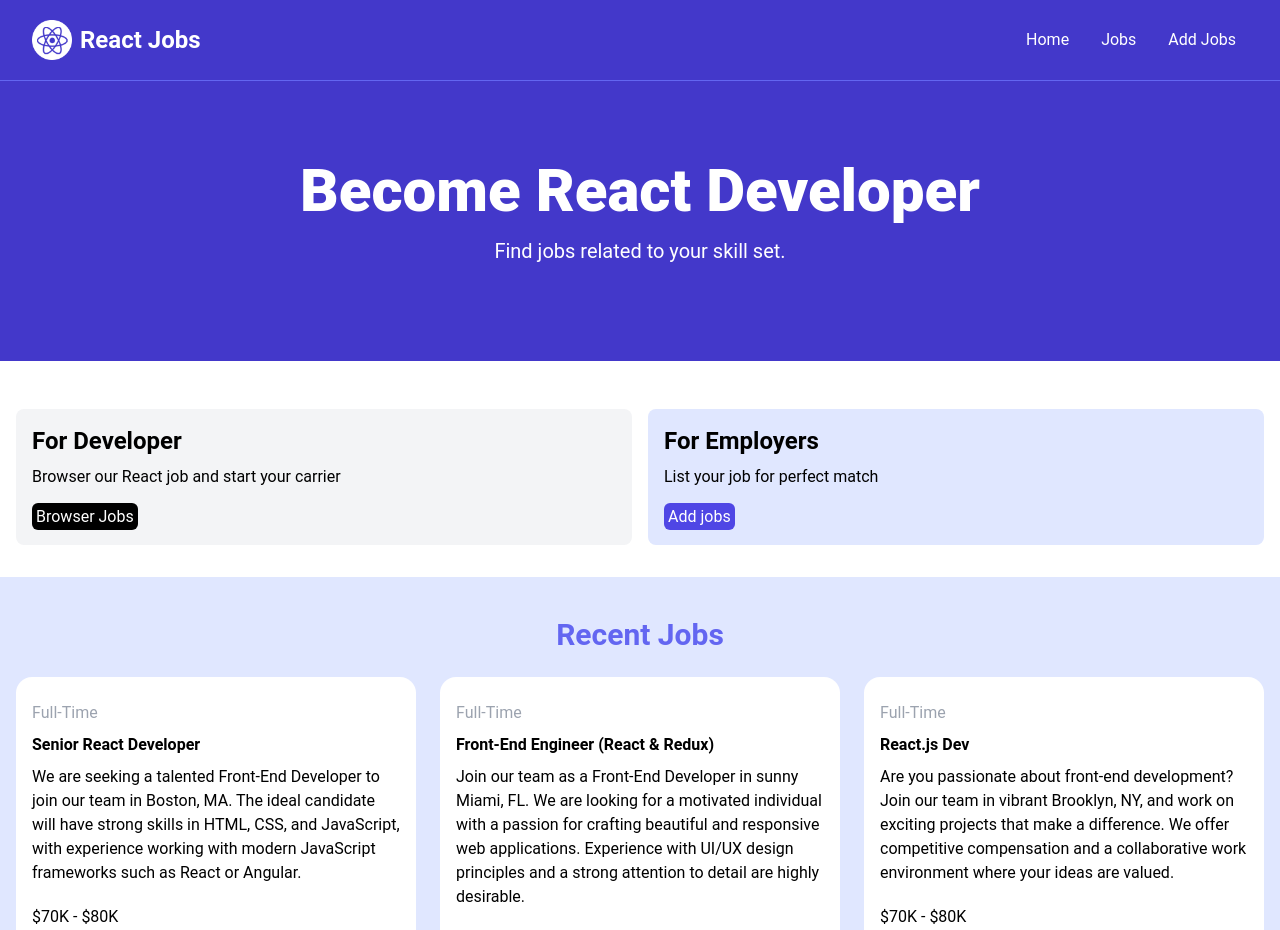
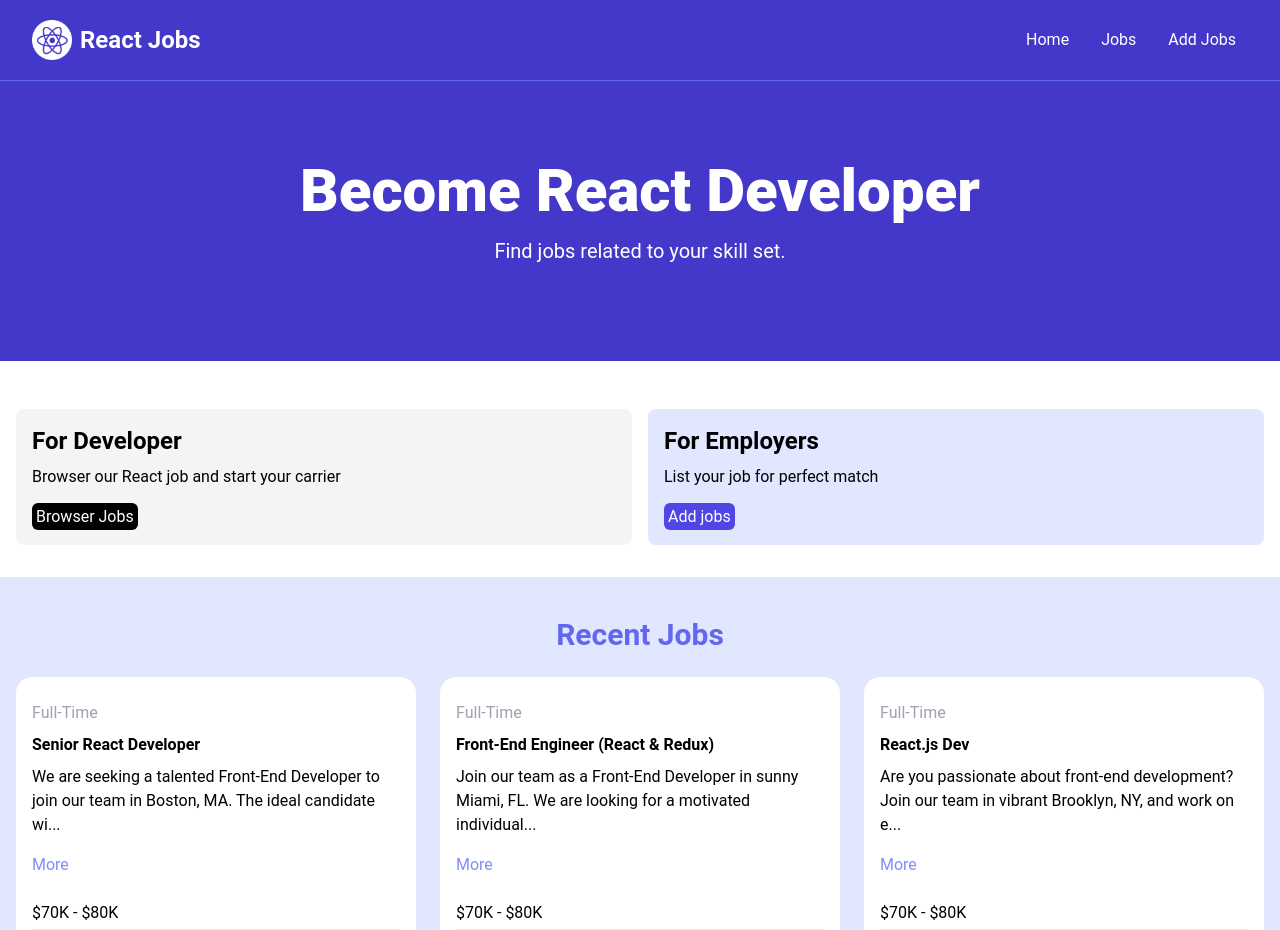
Before and after one commit to MAURICEDS0UZA/react_basic, a React (Vite) app: page / in a window 1280 px wide. Shown: the top 930 px of the page. Built offline with nearby package versions, Linux system fonts and the light colour scheme.

Commit message:
Feat:Component state updation on click.

```diff
--- a/src/Components/JobListing.jsx
+++ b/src/Components/JobListing.jsx
@@ -1,23 +1,34 @@
-import React from "react";
+import React, { useState } from "react";
 import { jobs } from "../jobs.json";
 
+export const JobListing = () => {
+  const [showDescriptions, setShowDescriptions] = useState({});
 
-export const JobListing = () => {
-const requiredId=['1','2','3']
+  const toggleDescription = (jobId) => {
+    setShowDescriptions((prevDescriptions) => ({
+      ...prevDescriptions,
+      [jobId]: !prevDescriptions[jobId]
+    }));
+  };
+console.log(showDescriptions)
+  const requiredIds = ['1', '2', '3'];
+
   return (
     <>
       {jobs.map((job) => (
-       requiredId.includes(job.id)&&(
+        requiredIds.includes(job.id) && (
           <div key={job.id} className="container bg-white rounded-2xl px-4 py-6">
             <h3 className="text-gray-400">{job.type}</h3>
             <h2 className="font-semibold py-2">{job.title}</h2>
-          <p className="pb-4">{job.description}</p>
+            <p className="pb-4">{showDescriptions[job.id] ? job.description : (job.description.substring(0, 100) + "...")}</p>
+            <button onClick={() => toggleDescription(job.id)} className="text-indigo-400 mb-5 hover:text-indigo-600">{showDescriptions[job.id] ? 'Less' : "More"}</button>
             <h3 className="py-1">{job.salary}</h3>
             <div className="flex flex-row justify-between border-t-2 pt-4">
               <div>{job.location}</div>
               <button className="bg-indigo-500 rounded-md p-2 text-white">Read more</button>
             </div>
-        </div>)
+          </div>
+        )
       ))}
     </>
   );
```
Lines whose indentation alone changed are shown as unchanged.
